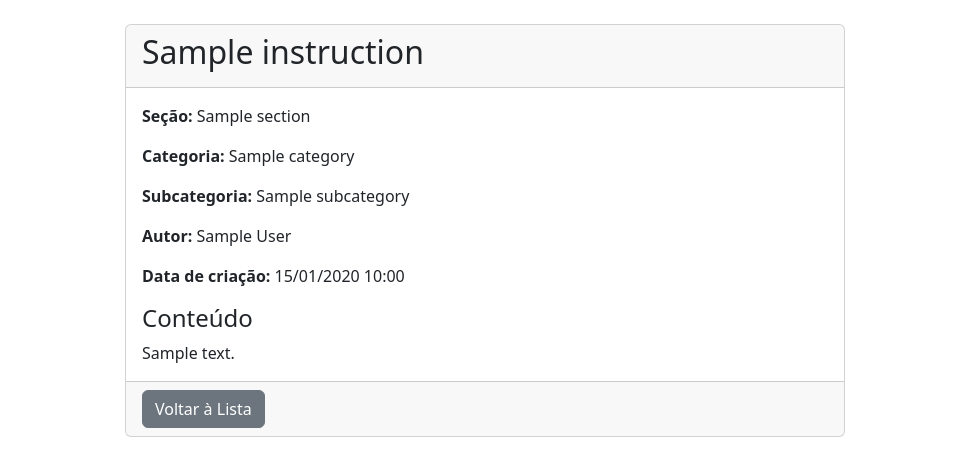
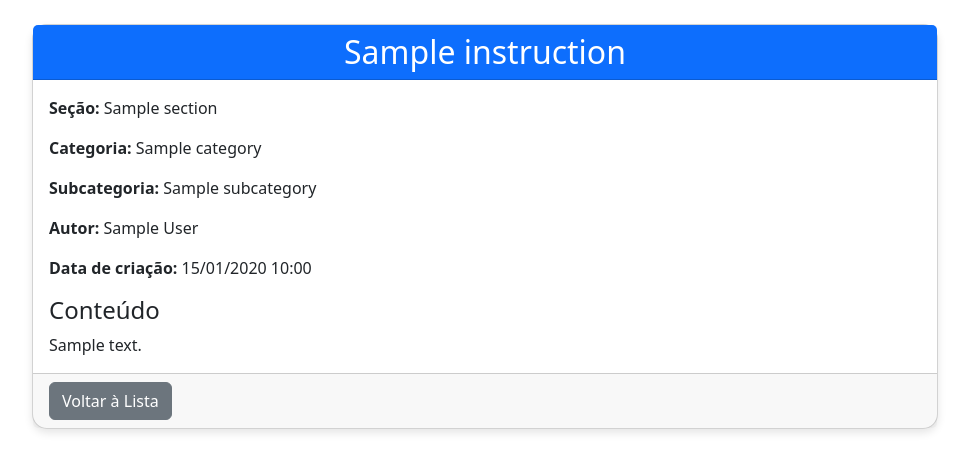
Before and after one commit to Godinho365/docuguide_2cgeo, a Django app: template instructions/templates/instructions/detail_instruction.html in a window 1280 px wide. Shown: the part 56-532 px from the top of the page, without its empty margins (155-1124 px from the left). Run offline with Django 5.2, Linux system fonts and the light colour scheme; the template is opened without the code that fills it: most values are stand-ins (such as "Sample title", 1, 10 or a date in 2020); some libraries are stand-ins or nearby versions.

Commit message:
formatacao

```diff
--- a/instructions/templates/instructions/detail_instruction.html
+++ b/instructions/templates/instructions/detail_instruction.html
@@ -5,11 +5,12 @@
 {% block content %}
 <div class="container mt-4">
     <div class="row justify-content-center">
-        <div class="col-lg-8 col-md-10 col-sm-12">
+        <!-- Ajusta o tamanho da coluna para ter uma largura maior -->
+        <div class="col-lg-10 col-md-12 col-sm-12">
             <!-- Card para mostrar os detalhes da instrução -->
-            <div class="card">
-                <div class="card-header">
-                    <h2>{{ instruction.title }}</h2>
+            <div class="card" style="border-radius: 15px; box-shadow: 0 4px 8px rgba(0, 0, 0, 0.1);">
+                <div class="card-header bg-primary text-white text-center">
+                    <h2 class="mb-0">{{ instruction.title }}</h2>
                 </div>
                 <div class="card-body">
                     <p><strong>Seção:</strong> {{ instruction.section }}</p>
@@ -17,20 +18,22 @@
                     <p><strong>Subcategoria:</strong> {{ instruction.subcategory }}</p>
                     <p><strong>Autor:</strong> {{ instruction.author }}</p> <!-- Nome completo do autor -->
                     <p><strong>Data de criação:</strong> {{ instruction.created_at|date:"d/m/Y H:i" }}</p> <!-- Data formatada -->
-                    <div class="content">
+                    <div class="content mt-3">
                         <h4>Conteúdo</h4>
                         {{ instruction.content|safe }}
                     </div>
                 </div>
-                <div class="card-footer">
+                <div class="card-footer d-flex justify-content-between align-items-center">
                     <!-- Botão de edição visível apenas para superusuários ou o autor da instrução -->
                     {% if user.is_superuser or user == instruction.author %}
-                        <a href="{% url 'update_instruction' instruction.pk %}" class="btn btn-primary">Editar</a>
-                        <!-- Botão de deletar -->
-                        <form action="{% url 'delete_instruction' instruction.pk %}" method="post" style="display:inline;">
-                            {% csrf_token %}
-                            <button type="submit" class="btn btn-danger">Deletar</button>
-                        </form>
+                        <div>
+                            <a href="{% url 'update_instruction' instruction.pk %}" class="btn btn-primary me-2">Editar</a>
+                            <!-- Botão de deletar -->
+                            <form action="{% url 'delete_instruction' instruction.pk %}" method="post" style="display:inline;">
+                                {% csrf_token %}
+                                <button type="submit" class="btn btn-danger">Deletar</button>
+                            </form>
+                        </div>
                     {% endif %}
                     <a href="{% url 'list_instructions' %}" class="btn btn-secondary">Voltar à Lista</a>
                 </div>
--- a/instructions/views.py
+++ b/instructions/views.py
@@ -48,7 +48,7 @@ def update_instruction(request, pk):
         form = InstructionForm(request.POST, instance=instruction)
         if form.is_valid():
             form.save()
-            return redirect('list_instructions')
+            return redirect('detail_instruction', pk=instruction.pk)
     else:
         form = InstructionForm(instance=instruction)
 
```
